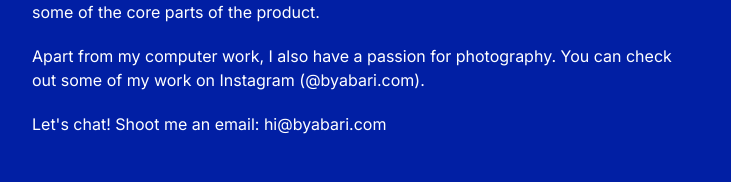
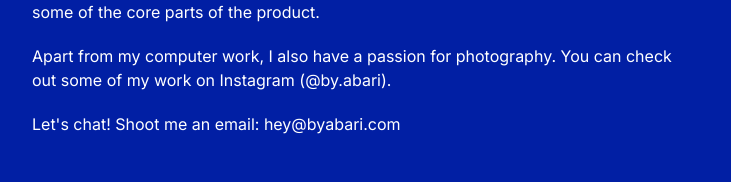
Before and after one commit to byabari/byabari, a Next.js app: page /about in a window 1280 px wide. Shown: the part 470-652 px from the top of the page, without its empty margins (274-1005 px from the left). Built offline with nearby package versions, Linux system fonts and the light colour scheme.

Commit message:
update page.js

```diff
--- a/app/about/page.js
+++ b/app/about/page.js
@@ -34,16 +34,16 @@ export default function About() {
           You can check out some of my work on Instagram (
           <Link
             className="inline"
-            href="https://instagram.com/byabari.com"
+            href="https://instagram.com/by.abari"
             target="_blank"
           >
-            @byabari.com
+            @by.abari
           </Link>
           ).
         </div>
         <div>
           Let's chat! Shoot me an email:{" "}
-          <a href="mailto:hi@byabari.com">hi@byabari.com</a>
+          <a href="mailto:hey@byabari.com">hey@byabari.com</a>
         </div>
       </div>
       <Image src="/abari-about.jpg" width={400} height={400} />
```
